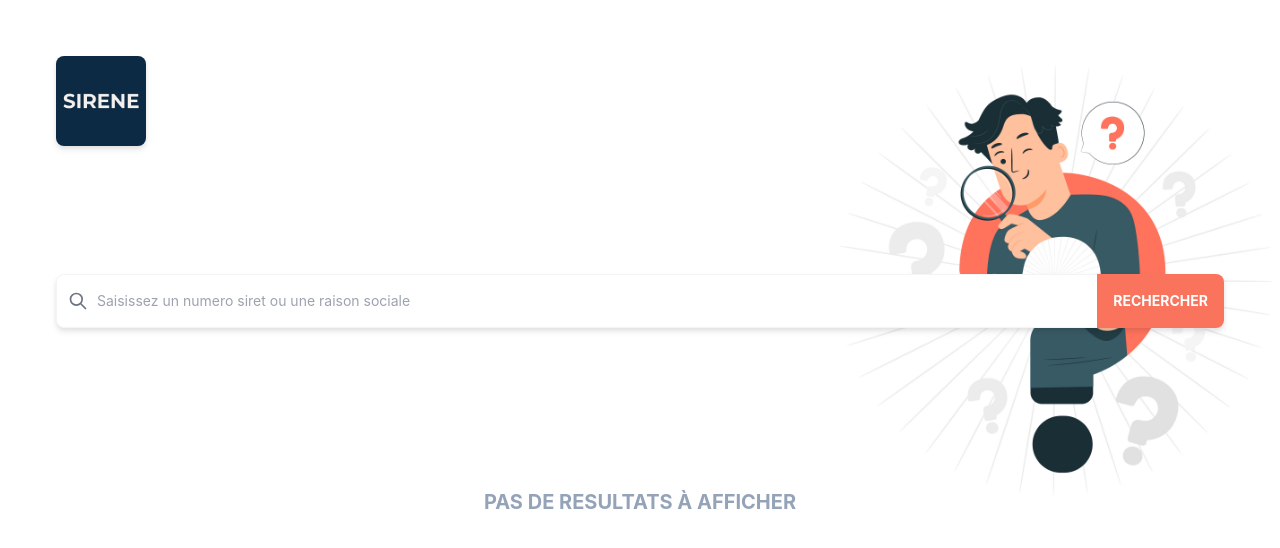
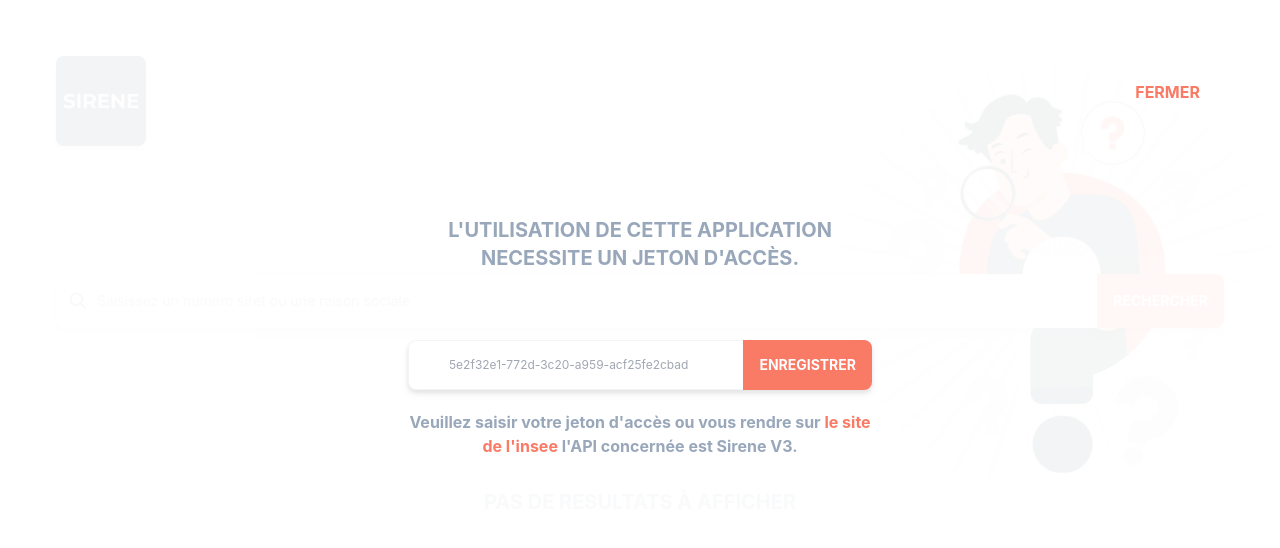
Before and after one commit to ellacour/sirene, a React (Create React App) app: page / in a window 1280 px wide. Shown: the top 548 px of the page. Built offline with nearby package versions, Linux system fonts and the light colour scheme.

Commit message:
add gestion du jeton

```diff
--- a/package.json
+++ b/package.json
@@ -8,6 +8,7 @@
     "@testing-library/react": "^13.4.0",
     "@testing-library/user-event": "^13.5.0",
     "react": "^18.2.0",
+    "react-cookie": "^4.1.1",
     "react-dom": "^18.2.0",
     "react-scripts": "5.0.1",
     "web-vitals": "^2.1.4"
--- a/src/App.js
+++ b/src/App.js
@@ -1,4 +1,5 @@
-import { useState } from "react";
+import { useState, useEffect } from "react";
+import {useCookies} from "react-cookie"
 import logo from "./logo-sirene.jpeg";
 import searching from "./searching.png";
 import "./App.css";
@@ -6,9 +7,12 @@ import Listing from "./components/Listing";
 import Details from "./components/Details";
 import SearchBar from "./components/SearchBar";
 import Pagination from "./components/Pagination";
+import JetonModale from "./components/JetonModale";
 
 function App() {
+  const [cookies, setCookie] = useCookies(['jeton']);
   const [showDetails, setShowDetails] = useState(false);
+  const [showModal, setShowModal] = useState(Object.entries(cookies).length === 0);
   const [details, setDetails] = useState();
   const [searchResult, setSearchResult] = useState();
   const [searchState, setSearchState] = useState();
@@ -23,7 +27,6 @@ function App() {
       ? searchResult.etablissements.slice(indexOfFirstPost, indexOfLastPost)
       : [];
 
-  // Change page
   const paginateFront = () =>
     currentPage < 4 && setCurrentPage(currentPage + 1);
   const paginateBack = () => currentPage > 1 && setCurrentPage(currentPage - 1);
@@ -35,10 +38,17 @@ function App() {
     setCurrentPage(1)
   };
 
-  console.log("currentPage", currentPage);
+  console.log("cookies", cookies);
 
   return (
     <div>
+      {showModal  && (
+        <JetonModale
+          className="container mx-auto h-screen"
+          setShowModal={setShowModal}
+          setCookie={setCookie}
+        />
+      )}
       {showDetails && (
         <Details
           className="container mx-auto h-screen"
@@ -58,7 +68,7 @@ function App() {
           src={searching}
           alt="Logo"
         />
-        <SearchBar handleResultsReceived={handleResultsReceived} />
+        <SearchBar handleResultsReceived={handleResultsReceived} setShowModal={setShowModal} jeton={cookies.jeton}/>
         {searchResult && searchState === 200 ? (
           <Listing
             data={currentPosts}
--- /dev/null
+++ b/src/components/JetonModale.js
@@ -0,0 +1,93 @@
+import React, { useState } from "react";
+
+function JetonModale({ setShowModal, setCookie }) {
+  const [inputValue, setInputValue] = useState("");
+  const [isLoading, setIsLoading] = useState(false);
+  const [jetonIsValid, setJetonIsValid] = useState(false);
+
+  console.log("jetonIsValid", jetonIsValid, isLoading);
+
+  const handleInputChange = (event) => {
+    setInputValue(event.target.value);
+  };
+
+  const setJeton = (e) => {
+    if (!inputValue) return;
+    e.preventDefault();
+    setIsLoading(true);
+
+    fetch(`https://api.insee.fr/entreprises/sirene/V3/informations`, {
+      headers: { Authorization: `Bearer ${inputValue}` },
+    })
+      .then((response) => response.json())
+      .then((data) => {
+        // handleResultsReceived(data);
+        console.log("data", data);
+        setIsLoading(false);
+        setInputValue("");
+        setJetonIsValid(true);
+        setShowModal(false);
+        setCookie("jeton", inputValue);
+      })
+      .catch((error) => {
+        console.error("ERROR:", error);
+        setIsLoading(false);
+        setInputValue("");
+      });
+  };
+
+  const handleClose = () => {
+    setShowModal(false);
+  };
+  return (
+    <div className="absolute bg-white min-h-full h-full opacity-95 mx-auto z-20 w-full box-border">
+      <div className="w-full relative p-20">
+        <button
+          className="absolute right-20 uppercase text-orange-sirene hover:text-orange-sirene-dark font-bold"
+          onClick={handleClose}
+        >
+          fermer
+        </button>
+        <div className="max-w-xl mx-auto flex flex-col p-14 gap-5">
+          <p className="mt-20 text-center text-xl uppercase font-bold z-10 text-slate-400">
+            L'utilisation de cette application necessite un jeton d'accès.
+          </p>{" "}
+          {!isLoading && (
+            <form className="mt-12">
+              <div className="relative drop-shadow-md">
+                <input
+                  type="input"
+                  id="jetonInput"
+                  value={inputValue}
+                  onChange={handleInputChange}
+                  className="block w-full p-4 pl-10 text-xs text-gray-900 border border-gray-100 rounded-lg bg-gray-10 focus:ring-orange-500 focus:border-orange-500"
+                  placeholder="5e2f32e1-772d-3c20-a959-acf25fe2cbad"
+                  required
+                />
+
+                <button
+                  disabled={isLoading}
+                  onClick={(e) => setJeton(e)}
+                  className="disabled:opacity-75
+          text-white absolute right-0 bottom-0 top-0 bg-orange-sirene hover:bg-orange-sirene-dark focus:ring-4 focus:ring-orange-sirene font-bold uppercase
+          rounded-r-lg text-sm px-4 py-2"
+                >
+                  enregistrer
+                </button>
+              </div>
+            </form>
+          )}
+          <p className=" text-center text-medium font-bold z-10 text-slate-400">
+            Veuillez saisir votre jeton d'accès ou vous rendre sur{" "}
+            <a className="text-orange-sirene" href="https://api.insee.fr">
+              le site de l'insee
+            </a>{" "}
+            l'API concernée est Sirene V3.
+          </p>
+        </div>
+      </div>
+    </div>
+  );
+}
+
+export default JetonModale;
--- a/src/components/SearchBar.js
+++ b/src/components/SearchBar.js
@@ -1,6 +1,6 @@
 import React, { useState } from "react";
 
-function SearchBar({ handleResultsReceived }) {
+function SearchBar({ handleResultsReceived, setShowModal, jeton }) {
   const [inputValue, setInputValue] = useState("");
   const [isLoading, setIsLoading] = useState(false);
 
@@ -17,7 +17,7 @@ function SearchBar({ handleResultsReceived }) {
       : `raisonSociale:(${inputValue}*)`;
 
     fetch(`https://api.insee.fr/entreprises/sirene/V3/siret?q=${search}`, {
-      headers: { Authorization: "Bearer 5e2f32e1-772d-3c20-a959-acf25fe2cbad" },
+      headers: { Authorization: `Bearer ${jeton}` },
     })
       .then((response) => response.json())
       .then((data) => {
@@ -25,9 +25,10 @@ function SearchBar({ handleResultsReceived }) {
         setIsLoading(false);setInputValue("")
       })
       .catch((error) => {
-        console.error(error);
+        console.error("ERROR:",error);
         setIsLoading(false);
         setInputValue("")
+        setShowModal(true)
       });
   };
 
```
Also changed, not shown: 1 other file (tests, documents, lock files or other folders).
